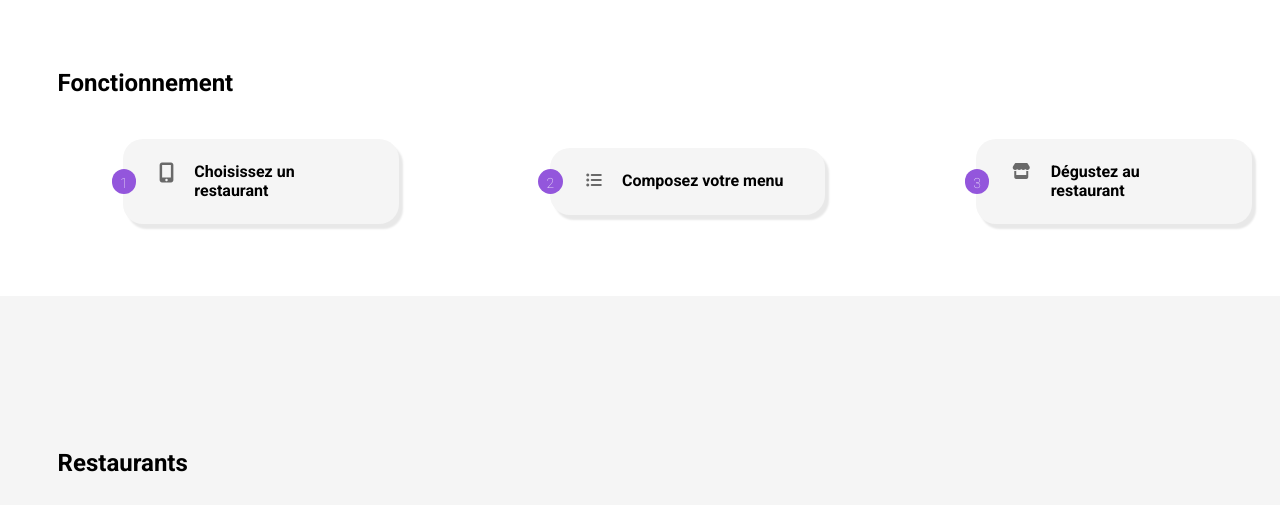
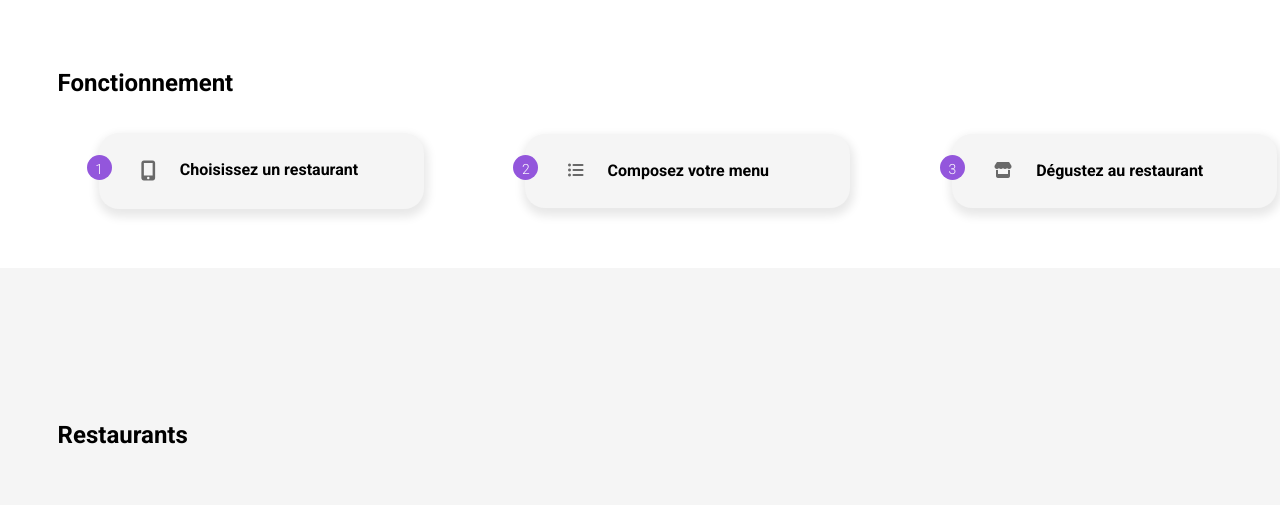
Before and after one commit to LilouCode/LisaLox_3_10112021, a website: page index.html in a window 1280 px wide. Shown: the part 880-1385 px from the top of the page. Drawn offline with nearby package versions, Linux system fonts and the light colour scheme; a web font is replaced by a local one.

Commit message:
Adjustements .functioning section(Index.html)

```diff
--- a/sass/components/_lists.scss
+++ b/sass/components/_lists.scss
@@ -16,7 +16,6 @@ ol {
 li{
     list-style-type: none;
     display: flex;
-    width: 80%;
     padding-right: $padding-section;
   }
 .step {
@@ -26,9 +25,9 @@ li{
 .step__num {
   position: relative;
   left: 13px;
-  padding: 1.8% 2.8% 1% 2.8%;
+  padding: 1.5% 2.5% 0.8% 2.5%;
   font-size: 14px;
-  font-weight: 100;
+  font-weight: 300;
   color: white;
   background-color: $colour-primary;
   border-radius: 80px;
@@ -39,14 +38,16 @@ li{
   background-color: $light-gray;
   border-radius: 20px;
   padding: 8% 12%;
+  margin-block-start: 15px;
+  margin-block-end: 8px;
   width: 80%;
-  box-shadow: 4px 5px 2px $medium-gray;
+  box-shadow: 1px 5px 10px 3px $medium-gray;
   &:hover{
     background-color: hsla(267, 66%, 60%, 0.1);
   }
 }
 .list__step {
-  width: 300px;
+  width: 350px;
   & i{
     margin-right: 10%;
     color: darken($medium-gray, 50%);
--- a/sass/layout/_sections.scss
+++ b/sass/layout/_sections.scss
@@ -21,6 +21,7 @@
 
 .functioning {
   justify-content: space-around;
+  margin-bottom: 19%;
   @include desktop-only{
     margin-bottom: $spacebot;
   }
```
Also changed, not shown: public/css/style.css, 1 other file.
